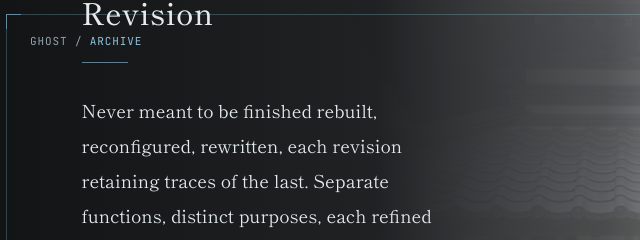
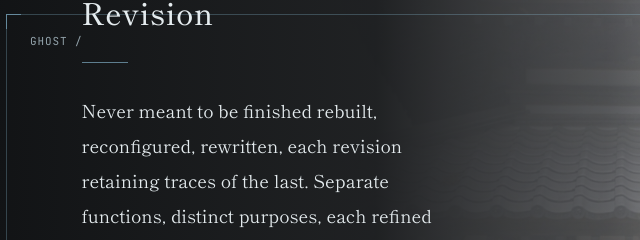
Before and after one commit to usr-local-lain/English-poem, a plain HTML site: page index.html in a window 1280 px wide. Shown: the top 240 px of the page, 8-648 px from the left. Drawn offline with Linux system fonts and the light colour scheme.

Commit message:
Remove ARCHIVE span from GHOST tag
Removed the 'ARCHIVE' span from the GHOST tag.

```diff
--- a/index.html
+++ b/index.html
@@ -153,7 +153,7 @@
 <body>
 
   <div class="frame"></div>
-  <div class="tag">GHOST&nbsp;/&nbsp;<span>ARCHIVE</span></div>
+  <div class="tag">GHOST&nbsp;/&nbsp;<span></span></div>
   <div class="rev">rev. unresolved — no final cut</div>
 
   <main>
```
